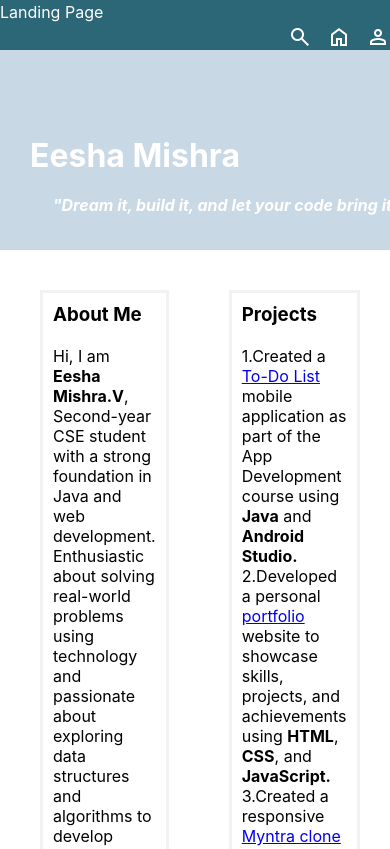
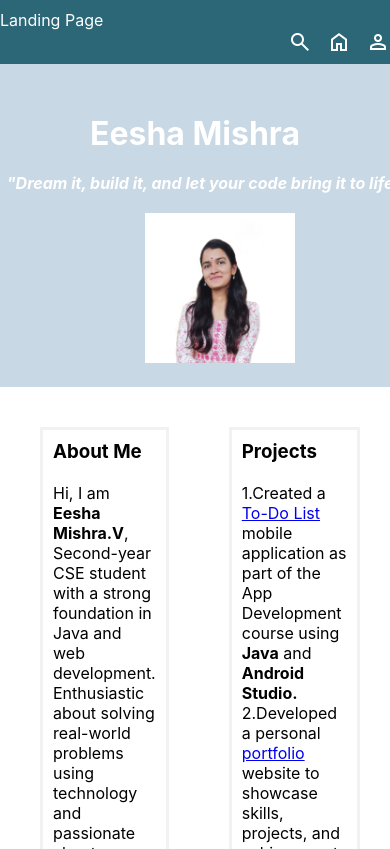
Before and after one commit to eesha-mishra28/Landing-Page, a plain HTML site: page index.html in a window 390 px wide. Shown: the top 849 px of the page. Drawn offline with nearby package versions, Linux system fonts and the light colour scheme.

Commit message:
Your message here, like 'Updated CSS for responsiveness'

```diff
--- a/index.css
+++ b/index.css
@@ -51,8 +51,6 @@ main{
     margin-left: 15px;
     width: 150px;
     height: auto;
-
-
 }
 .container{
   display:flex ;
@@ -109,10 +107,39 @@ button{
 button:hover{
   background-color: cadetblue;
 }
-/* .social{
-display: flex;
-height:30px;
+@media screen and (max-width: 768px) {
+  .me {
+    flex-direction: column;
+    height: auto;
+    text-align: center;
+  }
+
+  .eesha {
+    margin: 20px auto;
+    width: 100px;
+  }
+
+  .icons {
+    font-size: 28px;
+    justify-content: center;
+  }
+
+  .icons:hover {
+    font-size: 35px;
+  }
+
+  .box1, .box2, .box3 {
+    width: 90%;
+  }
+
+  main {
+    min-width: auto;
+    flex-direction: column;
+  }
+
+  header {
+    flex-direction: column;
+    height: auto;
+    padding: 10px 0;
+  }
 }
-.social:hover{
-  height:40px;
-} */
--- a/index.html
+++ b/index.html
@@ -13,12 +13,11 @@
       <span class="material-symbols-outlined">home</span>
       <span class="material-symbols-outlined">person</span>
     </div>
-
   </header>
   <main>
     <div class="me"><pre><h1>Eesha Mishra</h1>
       <i></h4>"Dream it, build it, and let your code bring it to life."</i></pre>
-       <div class="eesha"><img src="/images/eesha pic.jpg"alt=Eesha height="150px"/></div></div>
+       <div class="eesha"><img src="./images/eesha pic.jpg"alt=Eesha height="150px"/></div></div>
 
 
     <div class="container">
@@ -41,10 +40,10 @@
       <div class="email">Email: <a href="#">eeshamishra92@gmail.com</a></div>
       <div class="phone">Ph.no: <a href="#">8248311308</a></div>
       <div class="Social">Social Media:<br>
-        <a  href="https://www.linkedin.com/in/eesha-mishra-7712582b1"><img src="\images\linkedin-removebg-preview.png" alt="linkedin" height="30"></a>
-        <a href="https://www.instagram.com/cute_princess5371/profilecard/?igsh=Y3RldTlzeG1pdDI5"><img src="\images\insta_logo-removebg-preview.png" alt="instagram"height="30"></a>
-        <a href="https://t.me/cute_princess28"><img src="\images\tele_logo-removebg-preview.png" alt="telegram"height="30"></a>
-        <a href="https://github.com/eesha-mishra28"><img src="\images\github_logo-removebg-preview.png" alt="github"height="30"></a>
+        <a  href="https://www.linkedin.com/in/eesha-mishra-7712582b1"><img src=".\images\linkedin-removebg-preview.png" alt="linkedin" height="30"></a>
+        <a href="https://www.instagram.com/cute_princess5371/profilecard/?igsh=Y3RldTlzeG1pdDI5"><img src=".\images\insta_logo-removebg-preview.png" alt="instagram"height="30"></a>
+        <a href="https://t.me/cute_princess28"><img src=".\images\tele_logo-removebg-preview.png" alt="telegram"height="30"></a>
+        <a href="https://github.com/eesha-mishra28"><img src=".\images\github_logo-removebg-preview.png" alt="github"height="30"></a>
       </div><br>
       <button><a href="https://drive.google.com/file/d/1CJi9zFyhvC-AEUmAELwHH9rXFcF5x7Ic/view?usp=drive_link"></a> See my resume</button>
   </div>
```
